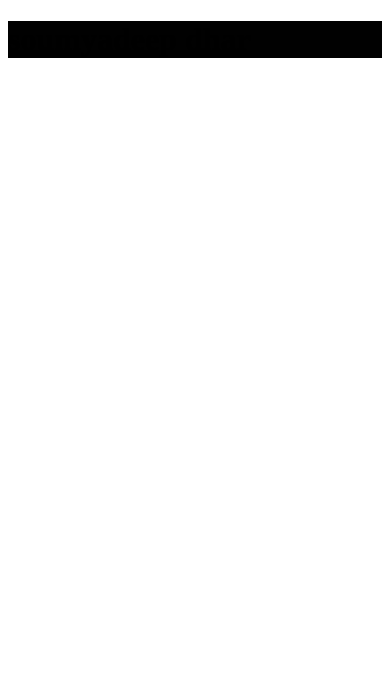
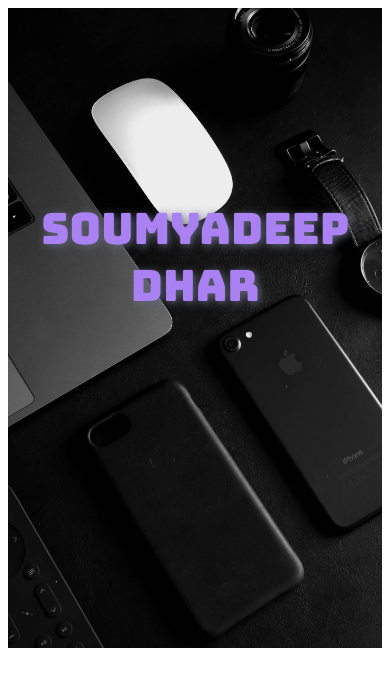
Before and after one commit to SoumyadeepDharGitHub/website-profile, a website: page index.html in a window 390 px wide. Drawn offline with Linux system fonts and the light colour scheme.

Commit message:
night commit

```diff
--- a/index.html
+++ b/index.html
@@ -11,10 +11,12 @@
 </head>
 <body>
     <header class="header">
-
-        <div class="background_image">
+        <div class="header__image">
             <div>
-                <h1 class="background_image__text">soumyadeep dhar</h1>
+                <h1 class="header__title">
+                    <span class="line-one">soumyadeep</span>
+                    <span class="line-two">dhar</span>
+                </h1>
             </div>
         </div>
 
--- a/sass/abstracts/_variables.scss
+++ b/sass/abstracts/_variables.scss
@@ -1 +1,6 @@
-$color-peach:#FFDBC3;
+$color-peach:rgb(255, 219, 195);
+$color-blue-gradient:rgb(93, 112, 232);
+$color-orange-gradient:rgb(252, 176, 69);
+$color-dark-grey:rgb(97, 103, 122);
+$color-greyish-white:rgb(245, 245, 245);
+$color-purple:rgb(170, 129, 243);
--- a/sass/base/_reset.scss
+++ b/sass/base/_reset.scss
@@ -0,0 +1,5 @@
+html
+{
+    margin: 0;
+    padding: 0;
+}
--- a/sass/base/_typography.scss
+++ b/sass/base/_typography.scss
@@ -0,0 +1,15 @@
+.header__title
+    {
+        margin: 0;
+        padding: 2rem;
+        font-family: Bungee,sans-serif;
+        color: $color-purple;
+        font-weight: 500;
+        font-size: 7rem;
+        text-transform: uppercase;
+        word-spacing: 0.7rem;
+        text-shadow: 2px 2px 8px $color-dark-grey;
+        text-align: center;
+
+
+    }
--- a/sass/layout/_header.scss
+++ b/sass/layout/_header.scss
@@ -1,5 +1,11 @@
 .header
 {
-    background-image: url(../images/header-bg-image.jpg);
+    &__image
+    {
+        background-image:url(../images/matte-black-setup.jpg);
+        background-position:center;
+        background-size: cover;
+        height: 40rem;
 
+    }
 }
--- /dev/null
+++ b/sass/layout/_mediaqueries.scss
@@ -0,0 +1,20 @@
+@media (min-width:320px) and (max-width:480px)
+{
+
+    .header
+    {
+        &__image
+        {
+            background-position-x: 30rem;
+
+        }
+
+        &__title
+        {
+            padding-top: 12rem;
+            font-size: 2.7rem;
+            word-spacing: 0.1rem;
+        }
+    }
+
+}
--- a/sass/main.scss
+++ b/sass/main.scss
@@ -15,6 +15,7 @@
 @import "layout/forms";
 @import "layout/grid";
 @import "layout/header";
+@import "layout/mediaqueries";
 @import "layout/navigation";
 @import "layout/sidebar";
 
```
Also changed, not shown: css/style.css, images/header-bg-img.jpg (added), images/matte-black-setup.jpg (renamed from images/header-bg-image.jpg).
